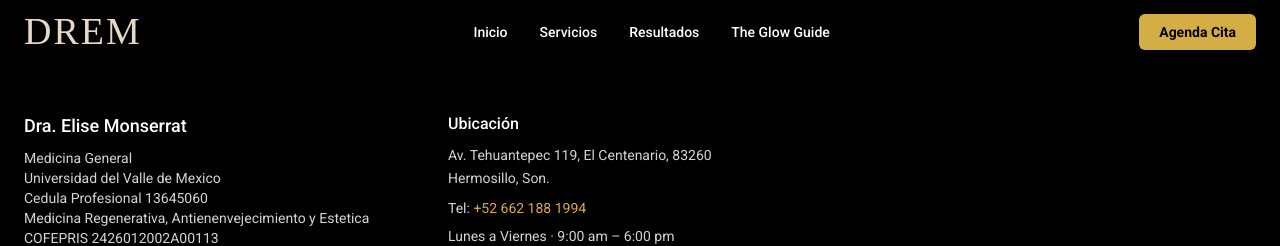
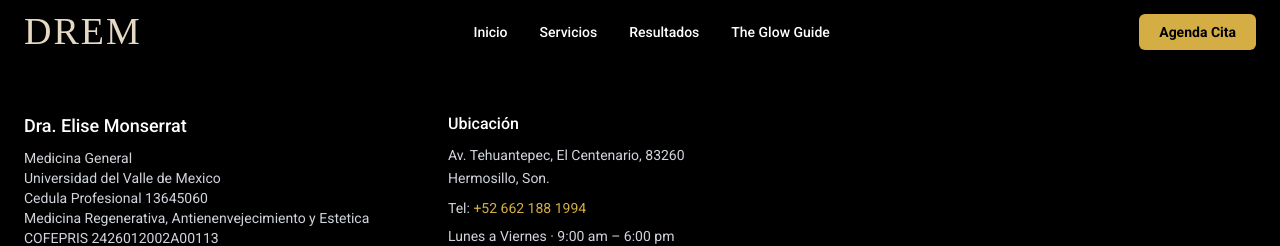
Before and after one commit to JCOMPRR/drempage, a React (Vite) app: page /pages/1 in a window 1280 px wide. Shown: the top 246 px of the page. Built offline with nearby package versions, Linux system fonts and the light colour scheme; a web font is replaced by a local one.

Commit message:
Modificacion de direccion

```diff
--- a/src/components/Footer.jsx
+++ b/src/components/Footer.jsx
@@ -48,7 +48,7 @@ export default function Footer() {
           <h4 className="text-white font-medium mb-2">Ubicación</h4>
 
           <p className="text-sm leading-relaxed">
-            Av. Tehuantepec 119, El Centenario, 83260
+            Av. Tehuantepec, El Centenario, 83260
             <br />
             Hermosillo, Son.
           </p>
```
